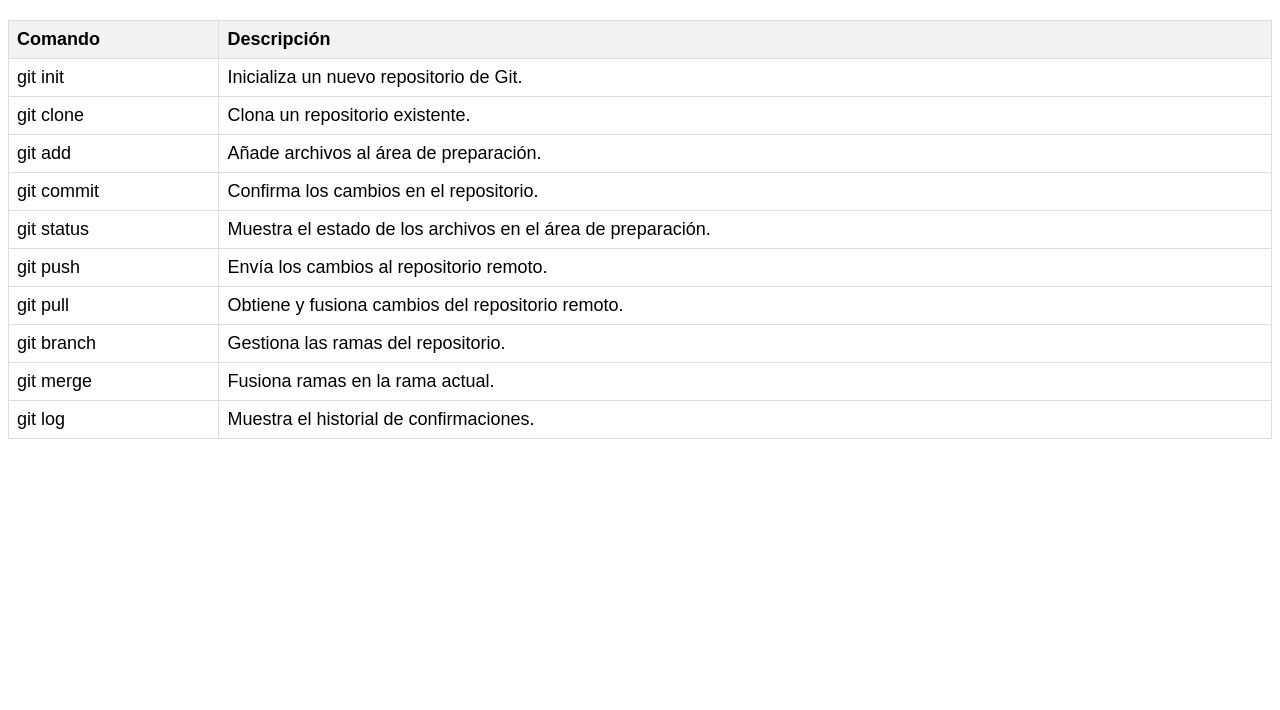
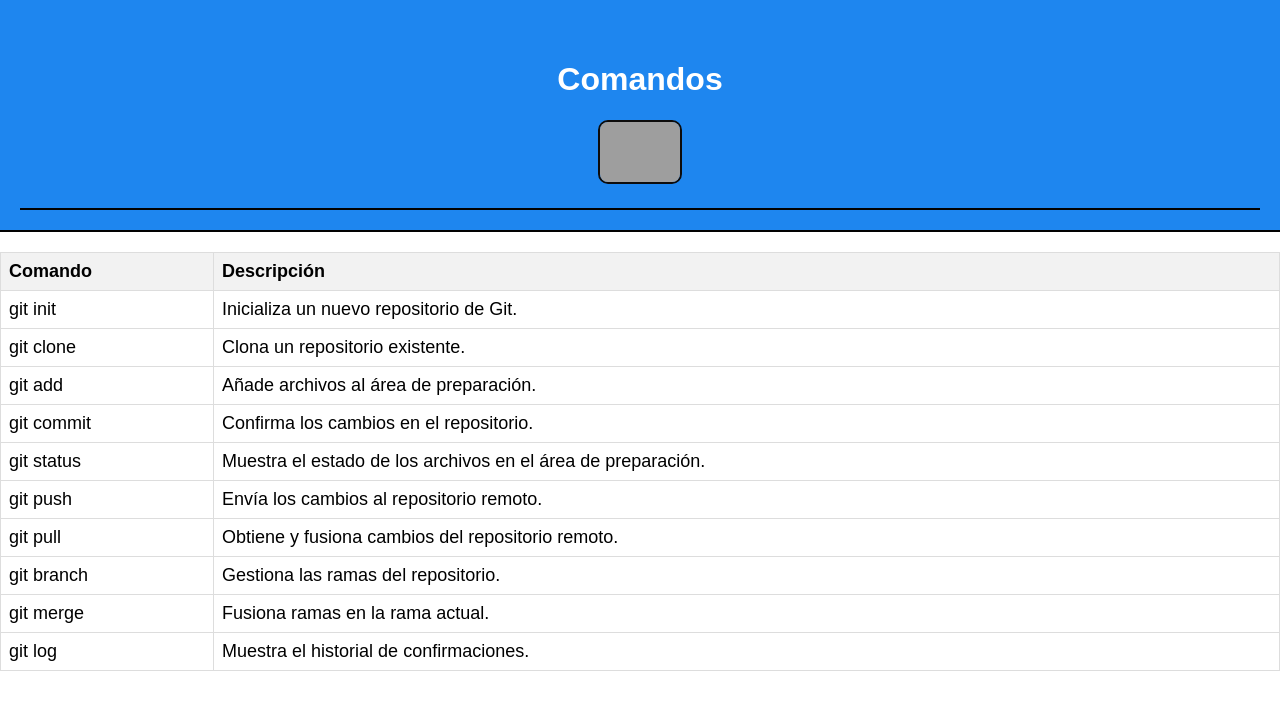
Before and after one commit to Macalderas/git-tiempo, a plain HTML site: page index.html in a window 1280 px wide. Drawn offline with Linux system fonts and the light colour scheme; grey boxes are pictures that could not be loaded.

Commit message:
Mensaje del commit

```diff
--- a/header/header.css
+++ b/header/header.css
@@ -0,0 +1,26 @@
+body {
+    font-family: Arial, sans-serif;
+    margin: 0;
+    padding: 0;
+}
+
+.header {
+    background-color: #1e86ef;
+    text-align: center;
+    color: white;
+    padding: 20px;
+    border-bottom: 2px solid #020202;
+}
+
+.header-titulo {
+    font-size: 8rem;
+    color: #a30404;
+    margin-bottom: 20px;
+}
+
+.header-image {
+    width: 80px;
+    height: 60px;
+    border: 2px solid #0d0c0c;
+    border-radius: 10px;
+}
--- a/header/header.js
+++ b/header/header.js
@@ -0,0 +1,7 @@
+let header=document.querySelector(".header");
+header.innerHTML=`
+<header class="header">
+<h1 class="titulo">Comandos</h1>
+<img src="https://1000marcas.net/wp-content/uploads/2019/11/McDonalds-logo-768x432.png" alt="Mac" <header class="header-image">
+</header>
+    `;
--- a/index.html
+++ b/index.html
@@ -4,9 +4,12 @@
     <meta charset="UTF-8">
     <meta name="viewport" content="width=device-width, initial-scale=1.0">
     <title>Document</title>
-    <link rel="stylesheet" href="header.css">
+    <link rel="stylesheet" href="config.css">
+    <link rel="stylesheet" href="footer/footer.css">
+    <link rel="stylesheet" href="header/header.css">
 </head>
 <body>
+    <header class="header"></header>
     <table class="git-commands-table">
         <thead>
             <tr>
@@ -57,5 +60,7 @@
             </tr>
         </tbody>
     </table>
+    <script src="header/header.js"></script>
+     <script src="footer/footer.js"></script>
 </body>
 </html>
```
Also changed, not shown: config.css (renamed from header.css).
